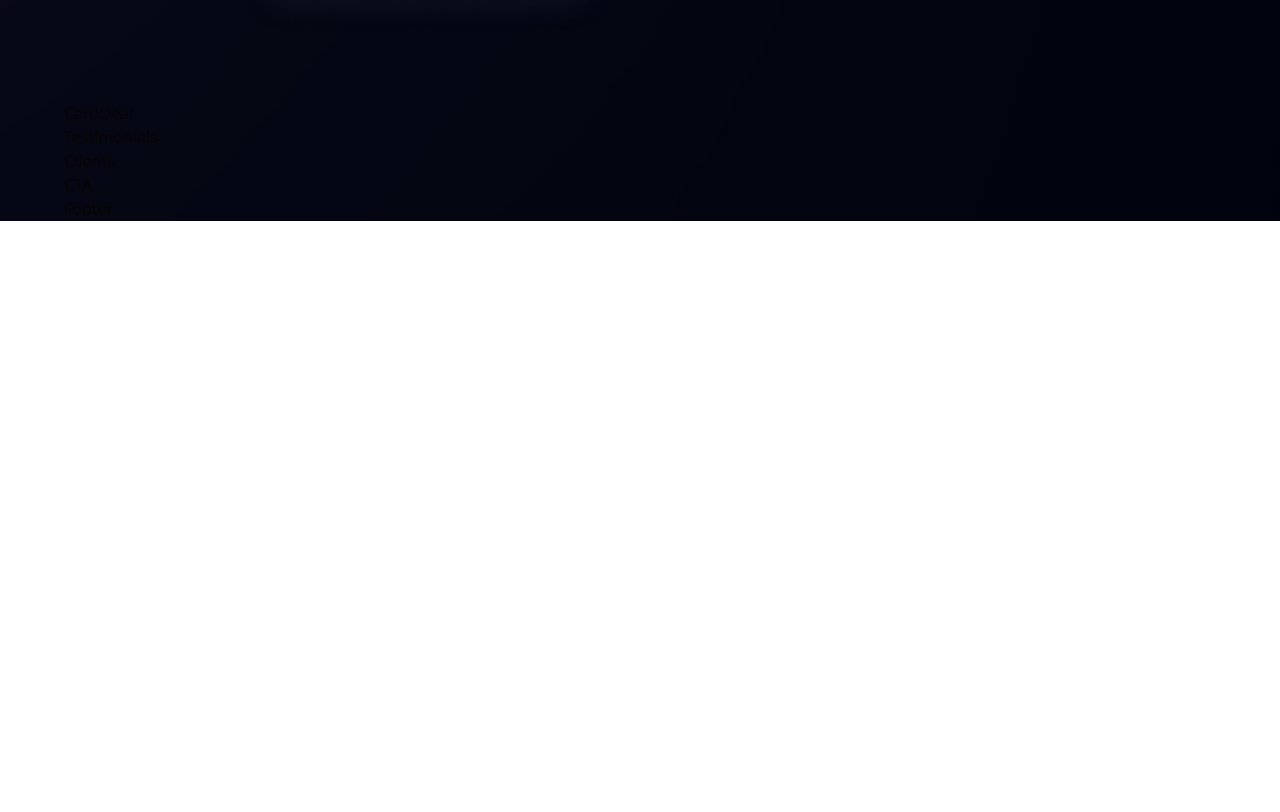
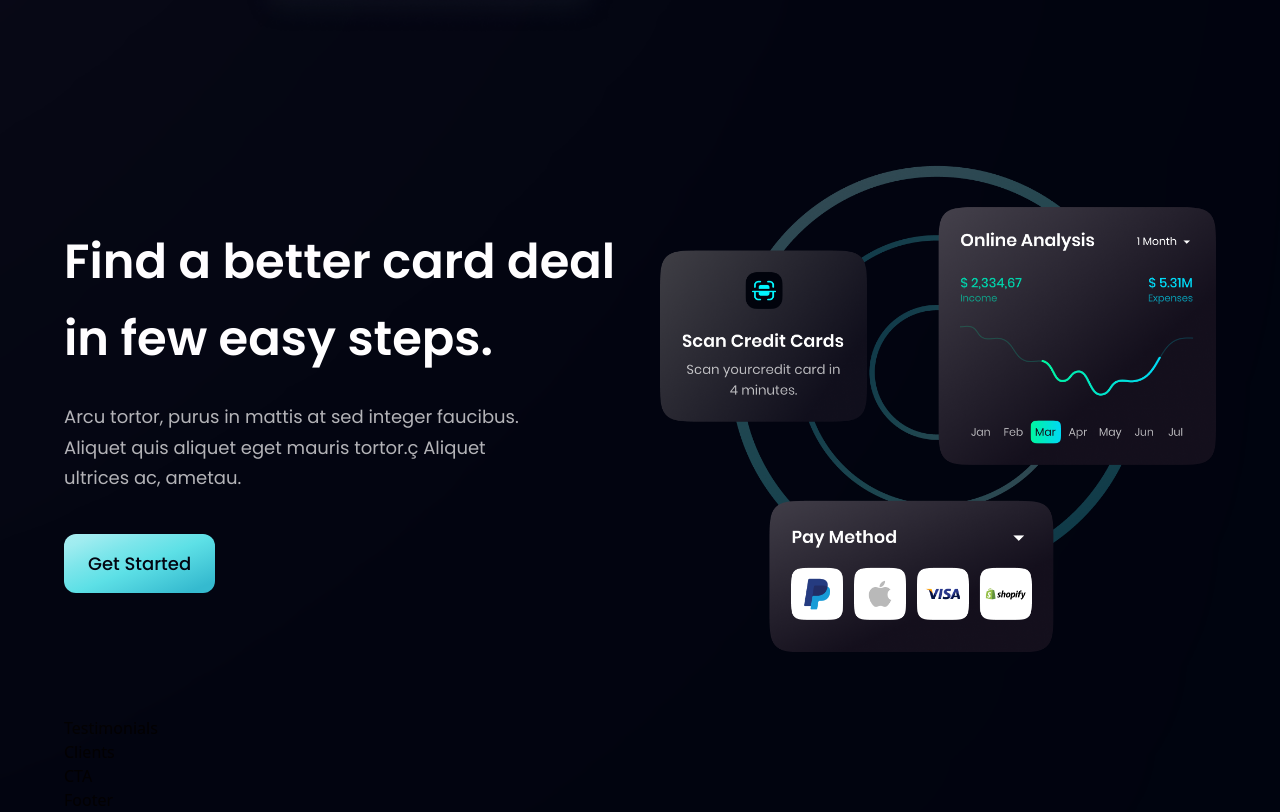
Before and after one commit to Muhammad-Junaid-24/bank-app-frontend, a React (Vite) app: page / in a window 1280 px wide. Shown: the part 2092-2904 px from the top of the page. Before the commit the page ends 2313 px from the top, so only its background shows below. Built offline with nearby package versions, Linux system fonts and the light colour scheme.

Commit message:
Add CardDeal section and fix button border radius

```diff
--- a/src/components/Button.jsx
+++ b/src/components/Button.jsx
@@ -2,7 +2,7 @@ import React from 'react'
 
 function Button({styles}) {
   return (
-    <button type='button' className={`py-4 px-6 bg-blue-gradient font-poppins font-medium text-[18px] text-primary outline-none ${styles} transition hover:scale-110`}>
+    <button type='button' className={`py-4 px-6 bg-blue-gradient font-poppins font-medium text-[18px] text-primary outline-none ${styles} transition hover:scale-110 rounded-xl`}>
       Get Started
     </button>
   )
--- a/src/components/CardDeal.jsx
+++ b/src/components/CardDeal.jsx
@@ -1,9 +1,27 @@
-import React from 'react'
+import { card } from "../../assets";
+import styles, { layout } from "../style";
+import Button from "./Button";
 
 function CardDeal() {
   return (
-    <div>CardDeal</div>
-  )
+    <section id="card-deal" className={layout.section}>
+      <div className={`${layout.sectionInfo}`}>
+        <h2 className={styles.heading2}>
+          Find a better card deal <br className="sm:block hidden" /> in few easy
+          steps.
+        </h2>
+        <p className={`${styles.paragraph} max-w-[480px] mt-6`}>
+          Arcu tortor, purus in mattis at sed integer faucibus. Aliquet quis
+          aliquet eget mauris tortor.ç Aliquet ultrices ac, ametau.
+        </p>
+        <Button styles="mt-10" />
+      </div>
+
+      <div className={layout.sectionImg}>
+        <img src={card} alt="card" className="h-full w-full object-contain"/>
+      </div>
+    </section>
+  );
 }
 
-export default CardDeal
+export default CardDeal;
```
